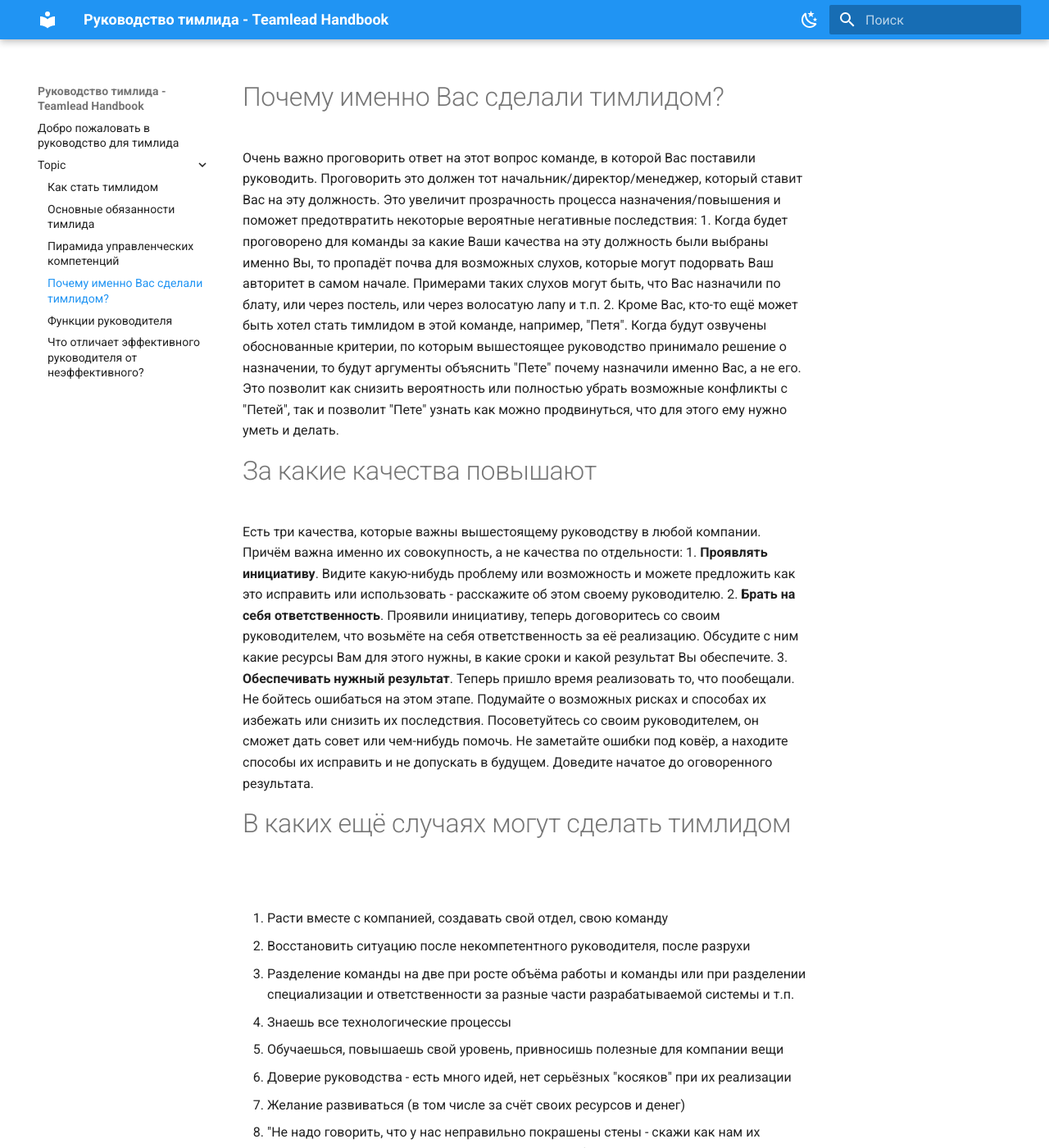
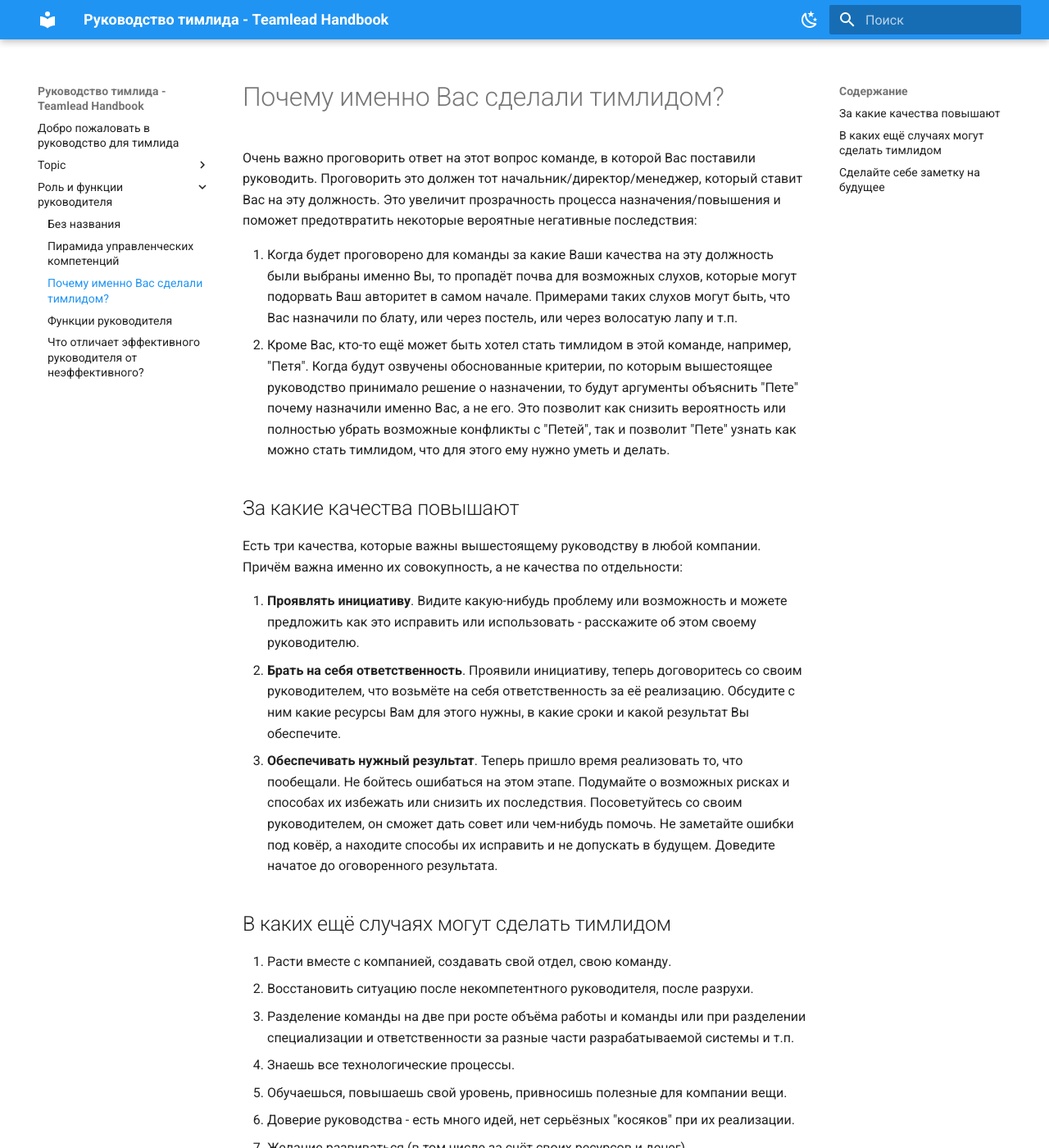
Before and after one commit to oinsio/teamlead-playbook, an MkDocs documentation site: the page built from docs/Роль и функции руководителя/Почему-именно-Вы?.md, in a window 1280 px wide and 1400 px high. Shown: the whole window at 82% size. Built offline with MkDocs 1.6.1 and Material for MkDocs 9.7.7, drawn with Linux system fonts in a browser that asks for light colours; some of the changed text lies outside the part shown.

Commit message:
reorder pages and some fixes

```diff
--- a/docs/Topic/Почему-именно-Вас-сделали-тимлидом.md
+++ b/docs/Роль и функции руководителя/Почему-именно-Вы?.md
@@ -1,25 +1,27 @@
 # Почему именно Вас сделали тимлидом?
 Очень важно проговорить ответ на этот вопрос команде, в которой Вас поставили руководить. Проговорить это должен тот начальник/директор/менеджер, который ставит Вас на эту должность. Это увеличит прозрачность процесса назначения/повышения и поможет предотвратить некоторые вероятные негативные последствия:
+
 1. Когда будет проговорено для команды за какие Ваши качества на эту должность были выбраны именно Вы, то пропадёт почва для возможных слухов, которые могут подорвать Ваш авторитет в самом начале. Примерами таких слухов могут быть, что Вас назначили по блату, или через постель, или через волосатую лапу и т.п.
-2. Кроме Вас, кто-то ещё может быть хотел стать тимлидом в этой команде, например, "Петя". Когда будут озвучены обоснованные критерии, по которым вышестоящее руководство принимало решение о назначении, то будут аргументы объяснить "Пете" почему назначили именно Вас, а не его. Это позволит как снизить вероятность или полностью убрать возможные конфликты с "Петей", так и позволит "Пете" узнать как можно продвинуться, что для этого ему нужно уметь и делать.
+2. Кроме Вас, кто-то ещё может быть хотел стать тимлидом в этой команде, например, "Петя". Когда будут озвучены обоснованные критерии, по которым вышестоящее руководство принимало решение о назначении, то будут аргументы объяснить "Пете" почему назначили именно Вас, а не его. Это позволит как снизить вероятность или полностью убрать возможные конфликты с "Петей", так и позволит "Пете" узнать как можно стать тимлидом, что для этого ему нужно уметь и делать.
 
-# За какие качества повышают
+## За какие качества повышают
 Есть три качества, которые важны вышестоящему руководству в любой компании. Причём важна именно их совокупность, а не качества по отдельности:
+
 1. **Проявлять инициативу**. Видите какую-нибудь проблему или возможность и можете предложить как это исправить или использовать - расскажите об этом своему руководителю.
 2. **Брать на себя ответственность**. Проявили инициативу, теперь договоритесь со своим руководителем, что возьмёте на себя ответственность за её реализацию. Обсудите с ним какие ресурсы Вам для этого нужны, в какие сроки и какой результат Вы обеспечите.
 3. **Обеспечивать нужный результат**. Теперь пришло время реализовать то, что пообещали. Не бойтесь ошибаться на этом этапе. Подумайте о возможных рисках и способах их избежать или снизить их последствия. Посоветуйтесь со своим руководителем, он сможет дать совет или чем-нибудь помочь. Не заметайте ошибки под ковёр, а находите способы их исправить и не допускать в будущем. Доведите начатое до оговоренного результата.
 
-# В каких ещё случаях могут сделать тимлидом
-1. Расти вместе с компанией, создавать свой отдел, свою команду
-2. Восстановить ситуацию после некомпетентного руководителя, после разрухи
+## В каких ещё случаях могут сделать тимлидом
+1. Расти вместе с компанией, создавать свой отдел, свою команду.
+2. Восстановить ситуацию после некомпетентного руководителя, после разрухи.
 3. Разделение команды на две при росте объёма работы и команды или при разделении специализации и ответственности за разные части разрабатываемой системы и т.п.
-4. Знаешь все технологические процессы
-5. Обучаешься, повышаешь свой уровень, привносишь полезные для компании вещи
-6. Доверие руководства - есть много идей, нет серьёзных "косяков" при их реализации
-7. Желание развиваться (в том числе за счёт своих ресурсов и денег)
-8. "Не надо говорить, что у нас неправильно покрашены стены - скажи как нам их перекрасить" - реализовывать то, что другие до тебя не смогли сделать
-9. Перестройка/изменения в компании
-10. Мотивирование своих коллег, помощь им в разъяснении их вопросов
+4. Знаешь все технологические процессы.
+5. Обучаешься, повышаешь свой уровень, привносишь полезные для компании вещи.
+6. Доверие руководства - есть много идей, нет серьёзных "косяков" при их реализации.
+7. Желание развиваться (в том числе за счёт своих ресурсов и денег).
+8. "Не надо говорить, что у нас неправильно покрашены стены - скажи как нам их перекрасить" - реализовывать то, что другие до тебя не смогли сделать.
+9. Перестройка/изменения в компании.
+10. Мотивирование своих коллег, помощь им в разъяснении их вопросов.
 
-> [!attention]
-> Когда придёт время, что Вы будете назначать кого-нибудь из своих подчинённых на руководящую должность, то соберите всех своих подчинённых и расскажите им о назначении и <u>**почему**</u> назначаете именно этого человека, объясните за что - качества, заслуги, умения и т.п.
+## Сделайте себе заметку на будущее
+Когда придёт время, что Вы будете назначать кого-нибудь из своих подчинённых на руководящую должность, то соберите всех своих подчинённых и расскажите им о назначении и **ПОЧЕМУ** назначаете именно этого человека, объясните за что - качества, заслуги, умения и т.п.
```
Also changed, not shown: docs/Topic/Функции-руководителя.md (deleted, +0 -66 lines), docs/Роль и функции руководителя/Функции-руководителя.md (added, +71 -0 lines), docs/Роль и функции руководителя/Что-отличает-эффективного-руководителя-от-неэффективного.md (renamed from docs/Topic/Что-отличает-эффективного-руководителя-от-неэффективного.md, +6 -5 lines), docs/Роль и функции руководителя/Без названия.md (added), docs/Роль и функции руководителя/Пирамида-управленческих-компетенций.md (renamed from docs/Topic/Пирамида-управленческих-компетенций.md), 2 other files.
